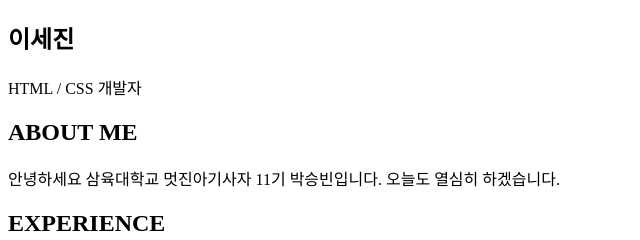
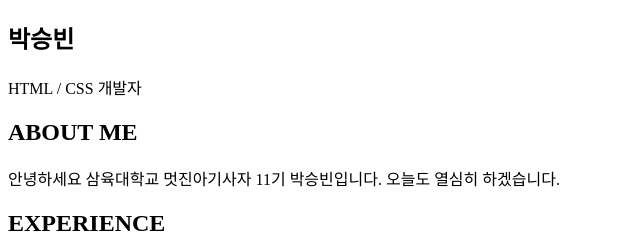
Before and after one commit to seungbin-park/resume, a plain HTML site: page index.html in a window 1280 px wide. Shown: the top 240 px of the page, 0-640 px from the left. Drawn offline with Linux system fonts and the light colour scheme.

Commit message:
두번째 커밋

```diff
--- a/index.html
+++ b/index.html
@@ -12,7 +12,7 @@
     <div>
         <section class="title-box">
             <!-- 여기는 이름을 적는 칸이에요 -->
-            <h1>이세진</h1>
+            <h1>박승빈</h1>
             <p>HTML / CSS 개발자</p>
         </section>
         <section>
```
